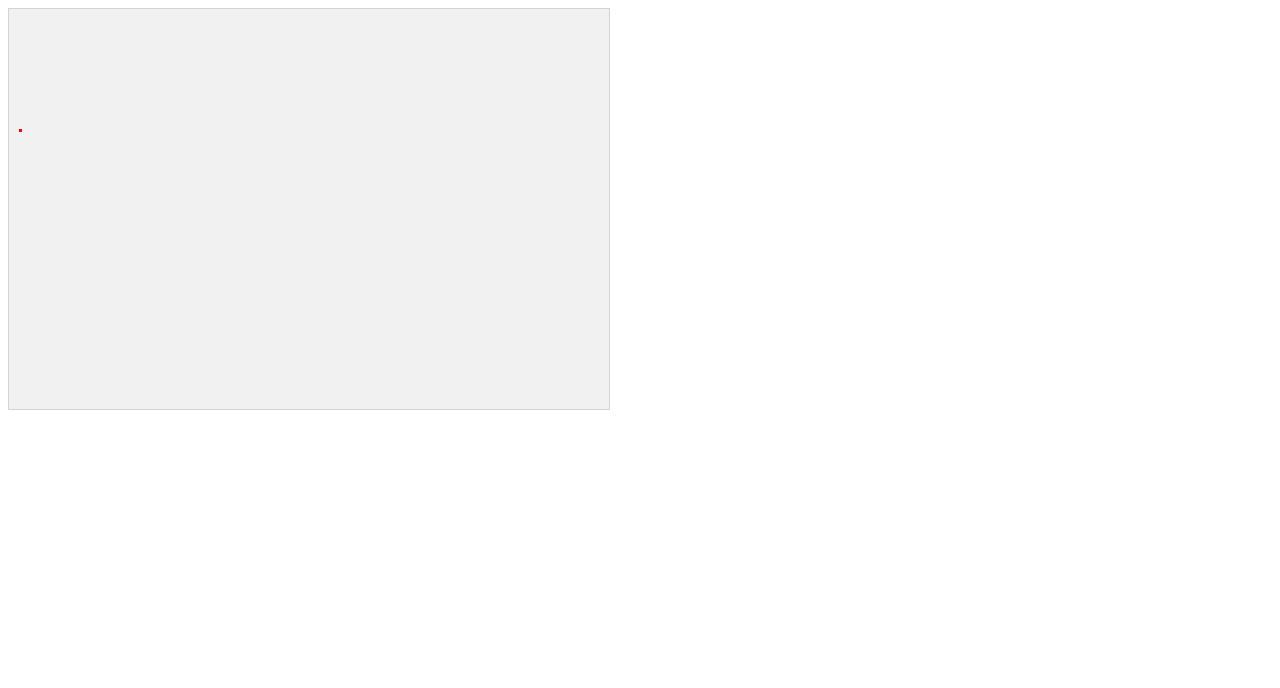
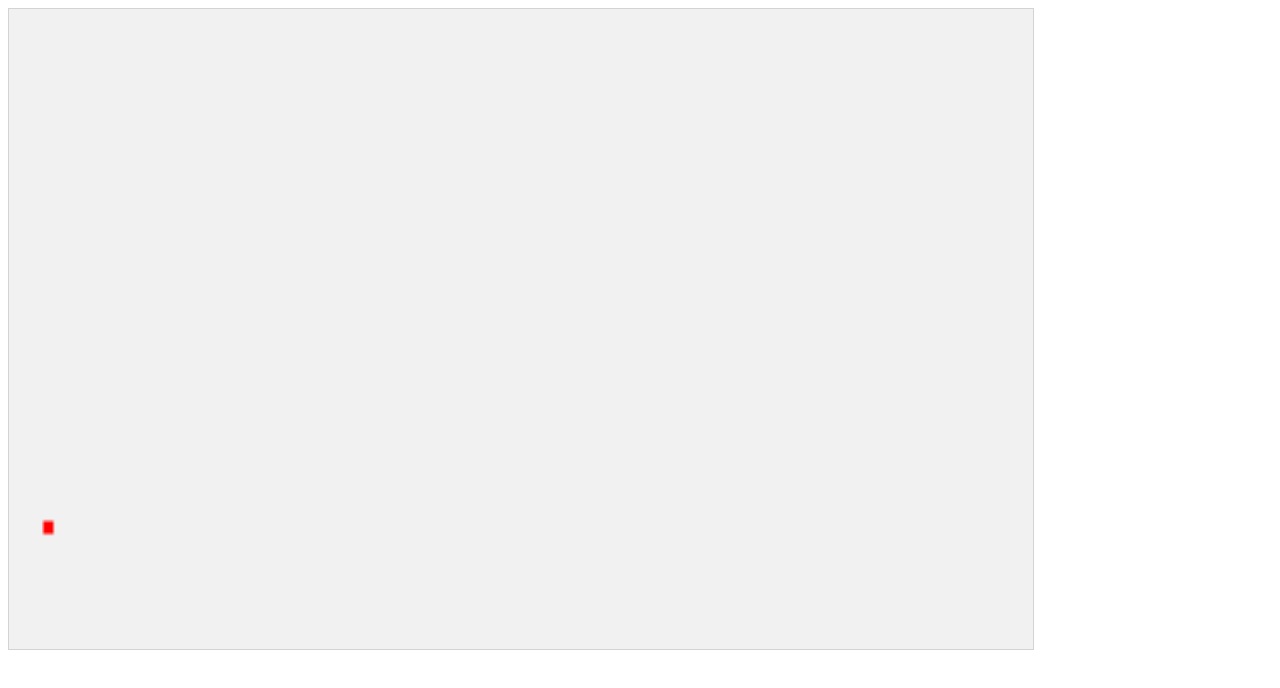
Before and after one commit to yerdal/TNM095-AchtungBot, a plain HTML site: page index.html in a window 1280 px wide. Drawn offline with Linux system fonts and the light colour scheme.

Commit message:
removed creation of canvas in javascript

```diff
--- a/css/style.css
+++ b/css/style.css
@@ -1,4 +1,6 @@
 canvas {
 	border:1px solid #d3d3d3;
     background-color: #f1f1f1;
+    width: 80vw;
+    height: 80vh;
 }
--- a/index.html
+++ b/index.html
@@ -6,6 +6,7 @@
 </head>
 <body onload="startGame()">
 </body>
-
+	<canvas id="canvas" context="2d">
+	</canvas>
 	<script type="text/javascript" src="scripts/main.js"></script>
 </html>
--- a/scripts/main.js
+++ b/scripts/main.js
@@ -13,12 +13,10 @@ function startGame() {
 }
 
 var gameArea = {
-    canvas : document.createElement("canvas"),
+    canvas: document.getElementById("canvas"),
     start : function() {
-        this.canvas.width = 600;
-        this.canvas.height = 400;
+
         this.context = this.canvas.getContext("2d");
-        document.body.insertBefore(this.canvas, document.body.childNodes[0]);
         this.interval = setInterval(updateGameArea, 20);
         window.addEventListener('keydown', function (e) {
             gameArea.keys = (gameArea.keys || []);
```
